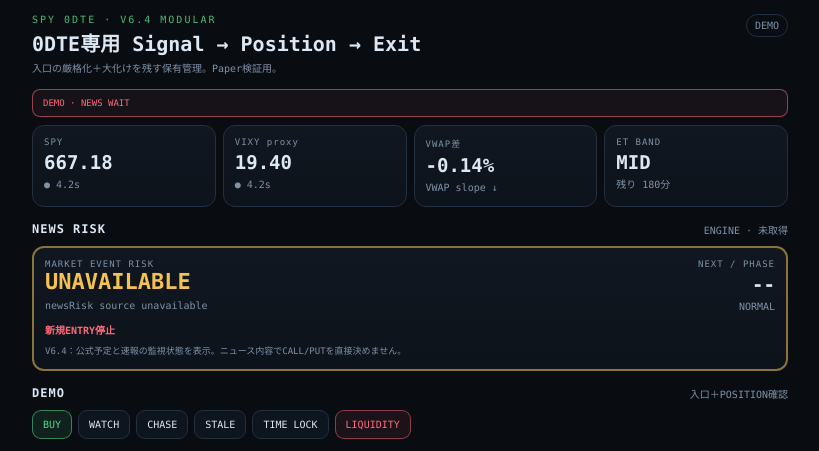
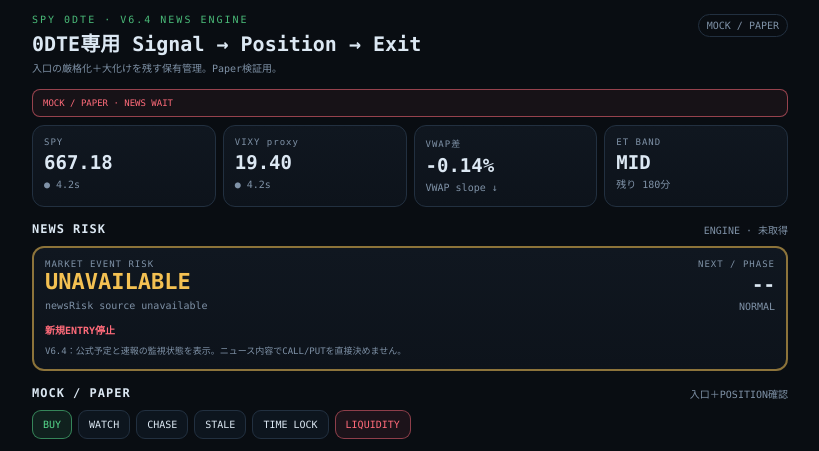
Before and after one commit to yoshiharu-art/spy0dte-v6, a plain HTML site: page index.html in a window 1280 px wide. Both pictures are taken after a click on the button "STALE". Shown: the top 451 px of the page, without its empty margins (230-1049 px from the left). Drawn offline with Linux system fonts and the light colour scheme; no server answers.

Commit message:
Label sample prices MOCK / PAPER and publish V6.4 NEWS ENGINE title
Clarify sample data on screen and in Forward logs. Bump the PWA static cache version. Existing trade-function regression checks pass without changing direction or position rules.

```diff
--- a/index.html
+++ b/index.html
@@ -37,14 +37,14 @@
 <div class="wrap">
   <div class="header">
     <div>
-      <div class="kicker">SPY 0DTE · V6.4 MODULAR</div>
+      <div class="kicker">SPY 0DTE · V6.4 NEWS ENGINE</div>
       <h1>0DTE専用 Signal → Position → Exit</h1>
       <div class="small">入口の厳格化＋大化けを残す保有管理。Paper検証用。</div>
     </div>
-    <div class="badge" id="modeBadge">DEMO</div>
+    <div class="badge" id="modeBadge">MOCK / PAPER</div>
   </div>
 
-  <div id="staleBanner" class="banner">DEMO · 0DTE V6.4</div>
+  <div id="staleBanner" class="banner">MOCK / PAPER · 0DTE V6.4</div>
 
   <div class="grid4">
     <div class="card"><div class="label">SPY</div><div id="spy" class="value">667.18</div><div id="spyAge" class="small">● --</div></div>
@@ -74,7 +74,7 @@
   </div>
 
   <div class="sec">
-    <div class="sec-title"><h2>DEMO</h2><span class="small">入口＋POSITION確認</span></div>
+    <div class="sec-title"><h2>MOCK / PAPER</h2><span class="small">入口＋POSITION確認</span></div>
     <div class="scenarios">
       <button class="btn btn-primary" onclick="loadScenario('buy')">BUY</button>
       <button class="btn" onclick="loadScenario('watch')">WATCH</button>
@@ -403,7 +403,7 @@ function render(updatePosition=true){
  document.getElementById('optionAge').textContent=Number(state.optionAge??state.age??99).toFixed(1)+'s';
  const wb=document.getElementById('webullBtn'),canBuy=e.decision.includes('BUY')&&!position?.active;
  wb.disabled=!canBuy;wb.className='action '+(canBuy?'buy':'lock');wb.textContent=position?.active?'POSITION保有中':canBuy?'Webullで購入確認':'Webull連携ロック';
- const banner=document.getElementById('staleBanner');banner.className='banner'+(e.fresh?'':' stale');banner.textContent=(document.getElementById('modeBadge').textContent==='LIVE'?'LIVE':'DEMO')+' · '+e.decision;
+ const banner=document.getElementById('staleBanner');banner.className='banner'+(e.fresh?'':' stale');banner.textContent=(document.getElementById('modeBadge').textContent==='LIVE'?'LIVE':'MOCK / PAPER')+' · '+e.decision;
  document.getElementById('frozenTag').textContent=frozen?'FROZEN '+new Date(frozen.ts).toLocaleTimeString('ja-JP'):'';
  if(updatePosition)renderPosition();
 }
@@ -439,7 +439,7 @@ function renderPosition(){
  exitBtn.textContent=p.level==='exit'?'EXIT推奨 · Webullで決済確認':'Webullで決済確認';
 }
 
-function loadScenario(n){if(liveTimer)clearInterval(liveTimer);state=structuredClone(scenarios[n]);frozen=null;document.getElementById('modeBadge').textContent='DEMO';render()}
+function loadScenario(n){if(liveTimer)clearInterval(liveTimer);state=structuredClone(scenarios[n]);frozen=null;document.getElementById('modeBadge').textContent='MOCK / PAPER';render()}
 function freezeSignal(){const e=evaluate(state);frozen={ts:Date.now(),state:structuredClone(state),eval:e};saveLog({type:'FREEZE',decision:e.decision,side:e.side,strike:state.strike,bid:state.bid,ask:state.ask,score:e.score,band:e.band,spreadPct:e.spreadPct,spreadAbs:e.spreadAbs,optionAge:state.optionAge,delta:state.delta,iv:state.iv,newsLevel:e.news.level,newsEvent:e.news.title,newsPhase:e.news.phase})}
 function entryTicketText(){const e=evaluate(state);return ['SPY 0DTE V6.4 ORDER TICKET','BUY TO OPEN',`SPY ${state.strike} ${e.side}`,'Expiry: TODAY','Qty: 1',`Limit: <= ${money(state.ask)}`,`Bid/Ask: ${money(state.bid)} / ${money(state.ask)}`,`ET Band: ${e.band}`,`Direction score: ${e.score}`,`NEWS: ${e.news.level} / ${e.news.title} / ${e.news.phase}`,`Decision: ${e.decision}`,'','V6.4: 0DTE RUNNER管理はPaper Entry記録後に開始'].join('\n')}
 function exitTicketText(){if(!position)return '';const p=position.last||updatePositionFromState();return ['SPY 0DTE V6.4 EXIT TICKET','SELL TO CLOSE',`SPY ${position.strike} ${position.side}`,'Expiry: TODAY','Qty: 1',`Current Bid: ${money(position.currentBid)}`,`Entry: ${money(position.entryAsk)}`,`P/L: ${pct(p.pnl)}`,`MFE: ${pct(p.peakPnl)}`,`MAE: ${pct(p.mae)}`,`Position decision: ${p.decision}`,`Exit reason: ${p.exitReason||'MANUAL_EXIT'}`].join('\n')}
@@ -448,7 +448,7 @@ function openExitTicket(){if(!position)return;ticketMode='EXIT';document.getElem
 function closeTicket(){document.getElementById('modal').classList.remove('on')}
 async function copyTicket(){const t=ticketMode==='EXIT'?exitTicketText():entryTicketText();try{await navigator.clipboard.writeText(t);alert('注文票をコピーしました')}catch(e){alert(t)}}
 function getLogs(){try{return JSON.parse(localStorage.getItem(LOG_KEY)||'[]')}catch(e){return[]}}
-function saveLog(x){const n=getNewsRisk(state);x={...x,newsLevel:n.level,newsEvent:n.title,newsPhase:n.phase,newsSource:n.source,newsCategory:n.category??null,newsAge:n.ageMinutes??null,newsRelevance:n.relevance??null,newsEventId:n.eventId??null,newsAvailability:n.availability??'AVAILABLE'};const a=getLogs();a.unshift({ts:Date.now(),...x,dataMode:document.getElementById('modeBadge').textContent==='DEMO'?'MOCK / PAPER':'PAPER',newsSnapshot:window.newsSnapshot?{newsRisk:window.newsSnapshot.newsRisk,sources:window.newsSnapshot.sources}:null,policyVersion:'6.4-initial-20260924'});localStorage.setItem(LOG_KEY,JSON.stringify(a.slice(0,200)));renderLogs()}
+function saveLog(x){const n=getNewsRisk(state);x={...x,newsLevel:n.level,newsEvent:n.title,newsPhase:n.phase,newsSource:n.source,newsCategory:n.category??null,newsAge:n.ageMinutes??null,newsRelevance:n.relevance??null,newsEventId:n.eventId??null,newsAvailability:n.availability??'AVAILABLE'};const a=getLogs();a.unshift({ts:Date.now(),...x,dataMode:document.getElementById('modeBadge').textContent==='MOCK / PAPER'?'MOCK / PAPER':'PAPER',newsSnapshot:window.newsSnapshot?{newsRisk:window.newsSnapshot.newsRisk,sources:window.newsSnapshot.sources}:null,policyVersion:'6.4-initial-20260924'});localStorage.setItem(LOG_KEY,JSON.stringify(a.slice(0,200)));renderLogs()}
 function recordPaperEntry(){
  const e=evaluate(state);if(!e.decision.includes('BUY'))return;
  position={active:true,entryTs:Date.now(),updatedAt:Date.now(),expiration:state.expiration||'TODAY',side:e.side,strike:state.strike,optionSymbol:state.optionSymbol||null,entryAsk:Number(state.ask),currentBid:Number(state.bid),peakBid:Number(state.bid),lowBid:Number(state.bid),entryScore:e.score,thesisBreakCount:0,last:null};
--- a/sw.js
+++ b/sw.js
@@ -1,4 +1,4 @@
-const CACHE = 'spy0dte-v64-pwa-v1';
+const CACHE = 'spy0dte-v64-pwa-v2';
 const ASSETS = ['./','./index.html','./manifest.webmanifest','./icon-192.png','./icon-512.png'];
 self.addEventListener('install',event=>{event.waitUntil(caches.open(CACHE).then(cache=>Promise.all(ASSETS.map(url=>cache.add(url).catch(()=>null)))));self.skipWaiting();});
 self.addEventListener('activate',event=>{event.waitUntil(caches.keys().then(keys=>Promise.all(keys.filter(k=>k.startsWith('spy0dte-')&&k!==CACHE).map(k=>caches.delete(k)))));self.clients.claim();});
```
